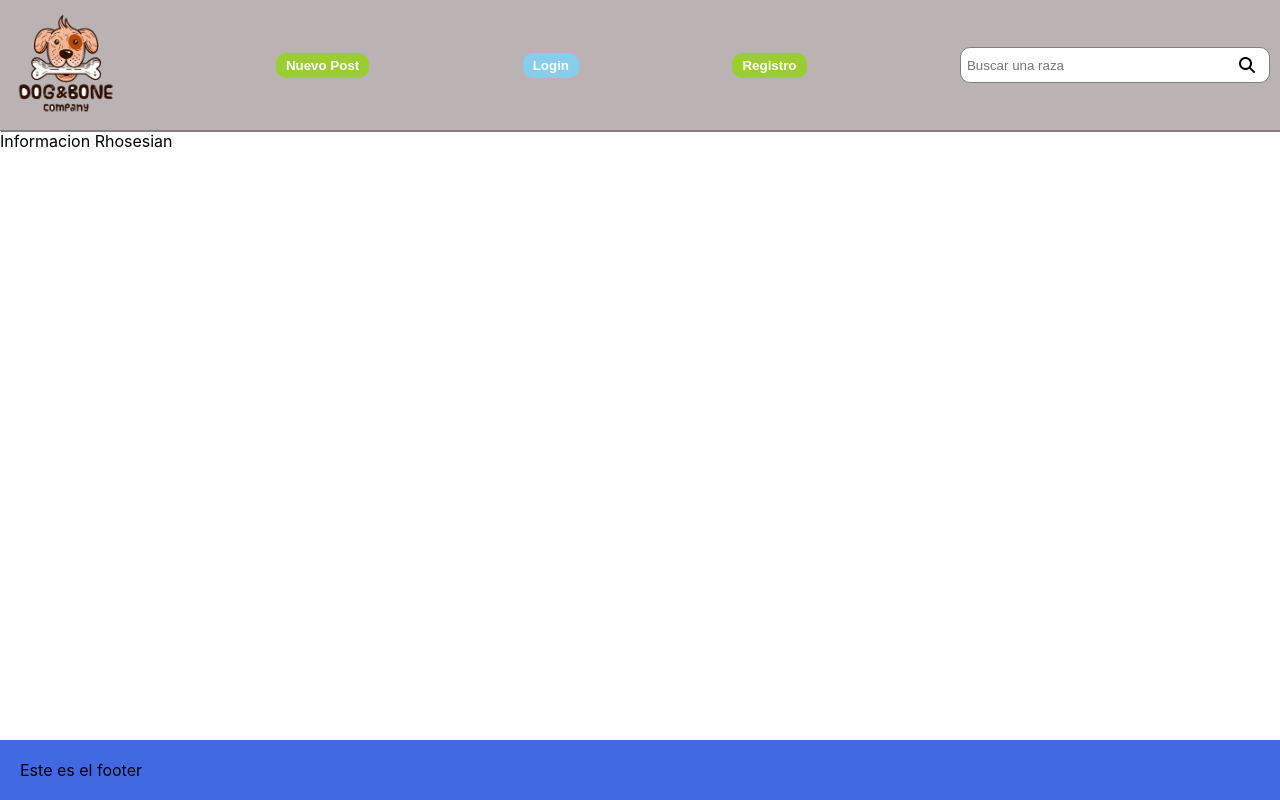
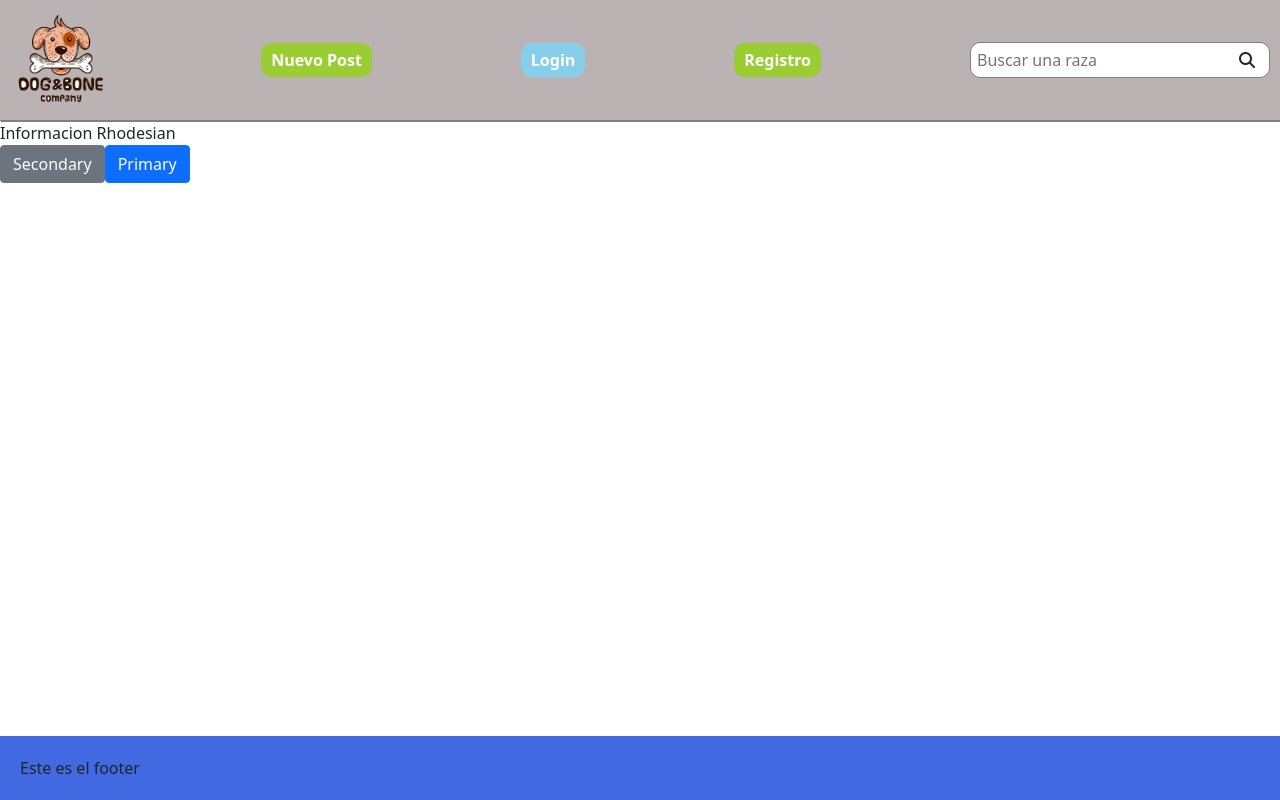
Before and after one commit to ABALO1989/webClase, a React (Create React App) app: page /rhodesian in a window 1280 px wide. Built offline with nearby package versions, Linux system fonts and the light colour scheme.

Commit message:
bootstrap

```diff
--- a/package.json
+++ b/package.json
@@ -6,6 +6,7 @@
     "@testing-library/jest-dom": "^5.11.4",
     "@testing-library/react": "^11.1.0",
     "@testing-library/user-event": "^12.1.10",
+    "bootstrap": "^5.1.1",
     "react": "^17.0.2",
     "react-dom": "^17.0.2",
     "react-router-dom": "^5.3.0",
--- a/src/pages/rhodesian.jsx
+++ b/src/pages/rhodesian.jsx
@@ -1,8 +1,14 @@
-
+import 'bootstrap/dist/css/bootstrap.css';
 
 function RhodesianInfoPage() {
     return (
-        <div>Informacion Rhosesian</div>
+        <div>Informacion Rhodesian
+           <section>
+           <button type="button" class="btn btn-secondary">Secondary</button>
+           <button type="button" class="btn btn-primary">Primary</button>
+            </section>
+
+        </div>
 
     );
 }
```
Also changed, not shown: 1 other file (tests, documents, lock files or other folders).
